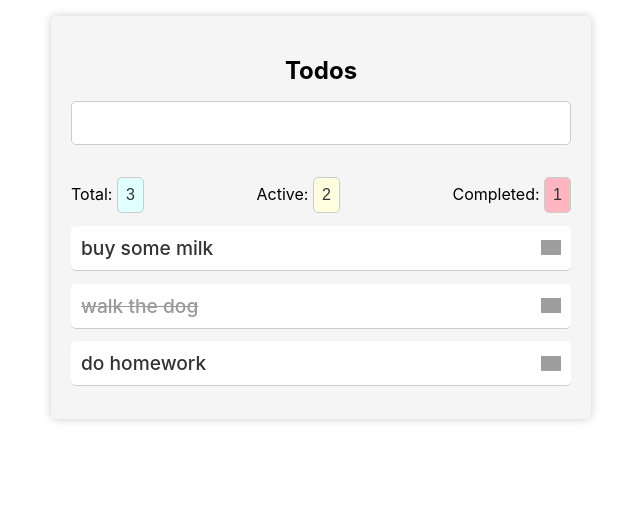
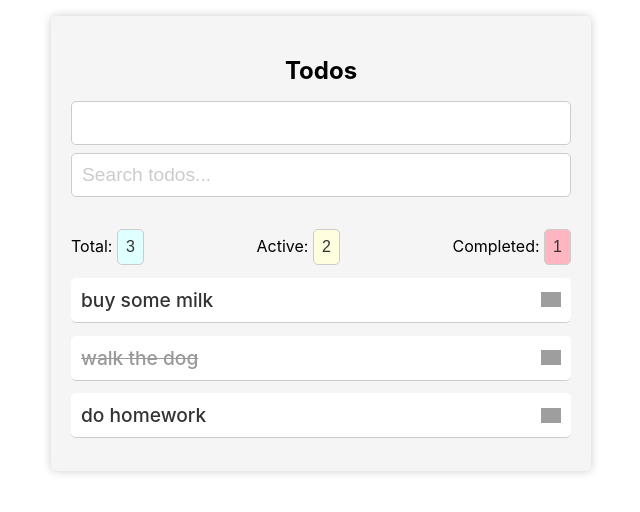
Before and after one commit to aramatsolrac/todo, a React (Create React App) app: page / in a window 1280 px wide. Shown: the top 512 px of the page, without its empty margins (319-959 px from the left). Built offline with nearby package versions, Linux system fonts and the light colour scheme; grey boxes are pictures that could not be loaded.

Commit message:
Add SearchInput

```diff
--- a/src/Todo.tsx
+++ b/src/Todo.tsx
@@ -4,10 +4,17 @@ import { useTodos } from './useTodos';
 import { TodoType } from './types';
 import { CategoryList } from './CategoryList';
 import './Todo.css';
+import { SearchInput } from './SearchInput';
 
 const Todo = ({ items }: { items?: TodoType[]; }) => {
     const {
-        displayTodos, addTodo, toggleItem, deleteItem, setCategory, categories } = useTodos(items);
+        displayTodos,
+        addTodo,
+        toggleItem,
+        deleteItem,
+        setCategory,
+        categories,
+        search } = useTodos(items);
 
     const { total, active, completed } = categories;
 
@@ -15,6 +22,7 @@ const Todo = ({ items }: { items?: TodoType[]; }) => {
         <div className='todo-container'>
             <h2 className='todo-header'>Todos</h2>
             <TodoInput onAddTodo={addTodo} />
+            <SearchInput onSearch={search} />
             <CategoryList
                 categories={{ total, active, completed }}
                 switchCategory={setCategory}
@@ -23,6 +31,7 @@ const Todo = ({ items }: { items?: TodoType[]; }) => {
                 todos={displayTodos}
                 onToggleItem={toggleItem}
                 onDeleteItem={deleteItem} />
+
         </div>
     );
 };
```
